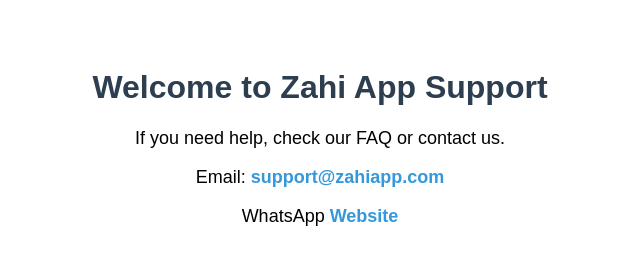
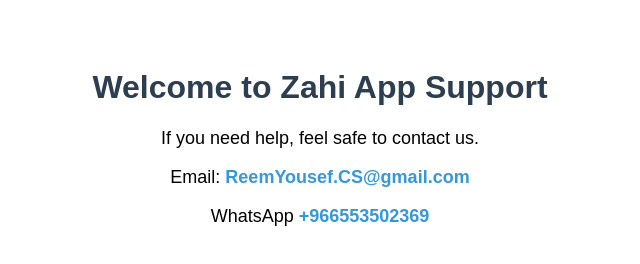
Before and after one commit to ReemYousef1/Zahy-Support, a plain HTML site: page index.html in a window 1280 px wide. Shown: the whole page, without its empty margins (320-960 px from the left). Drawn offline with Linux system fonts and the light colour scheme.

Commit message:
Update index.html

```diff
--- a/index.html
+++ b/index.html
@@ -13,8 +13,8 @@
 </head>
 <body>
     <h1>Welcome to Zahi App Support</h1>
-    <p>If you need help, check our FAQ or contact us.</p>
-    <p>Email: <a href="mailto:ReemYousef.CS@gmail.com">support@zahiapp.com</a></p>
-    <p>WhatsApp <a href="+966553502369">Website</a></p>
+    <p>If you need help, feel safe to contact us.</p>
+    <p>Email: <a href="mailto:ReemYousef.CS@gmail.com">ReemYousef.CS@gmail.com</a></p>
+    <p>WhatsApp <a href="+966553502369">+966553502369</a></p>
 </body>
 </html>
```
